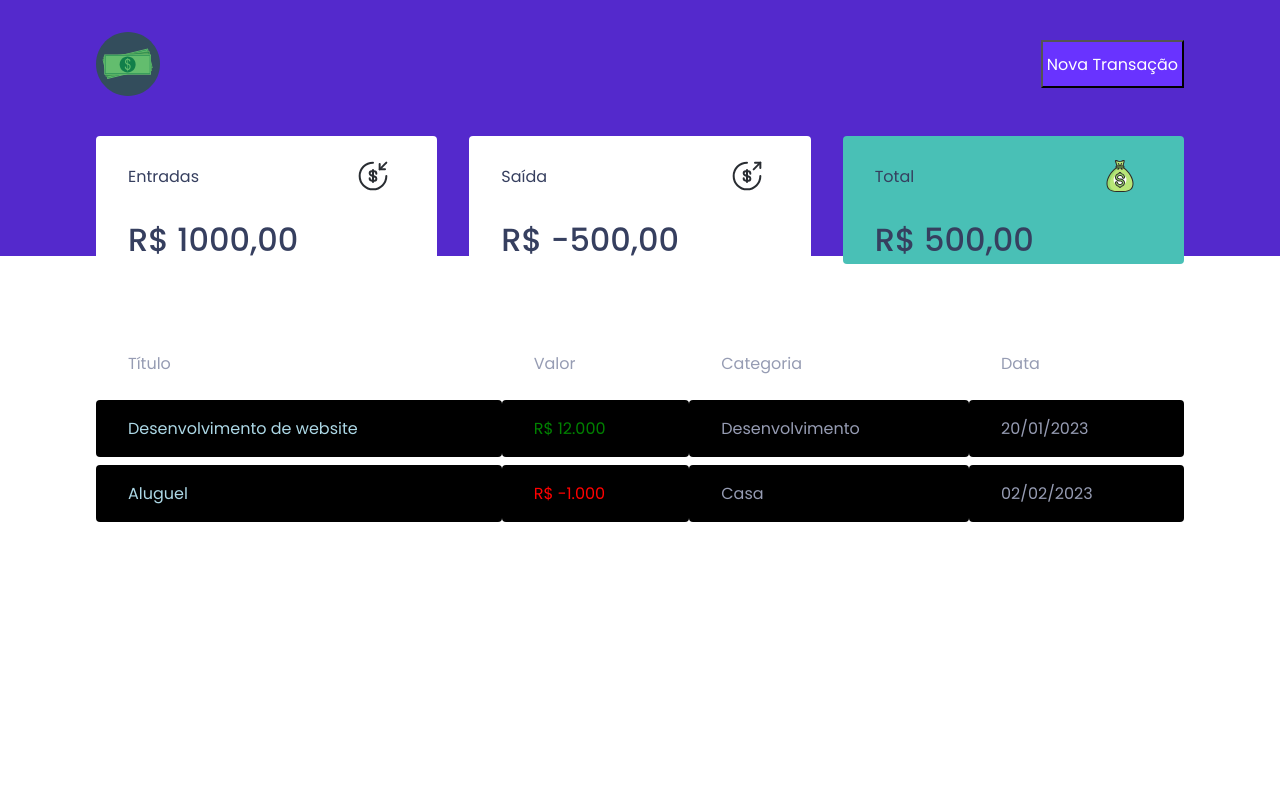
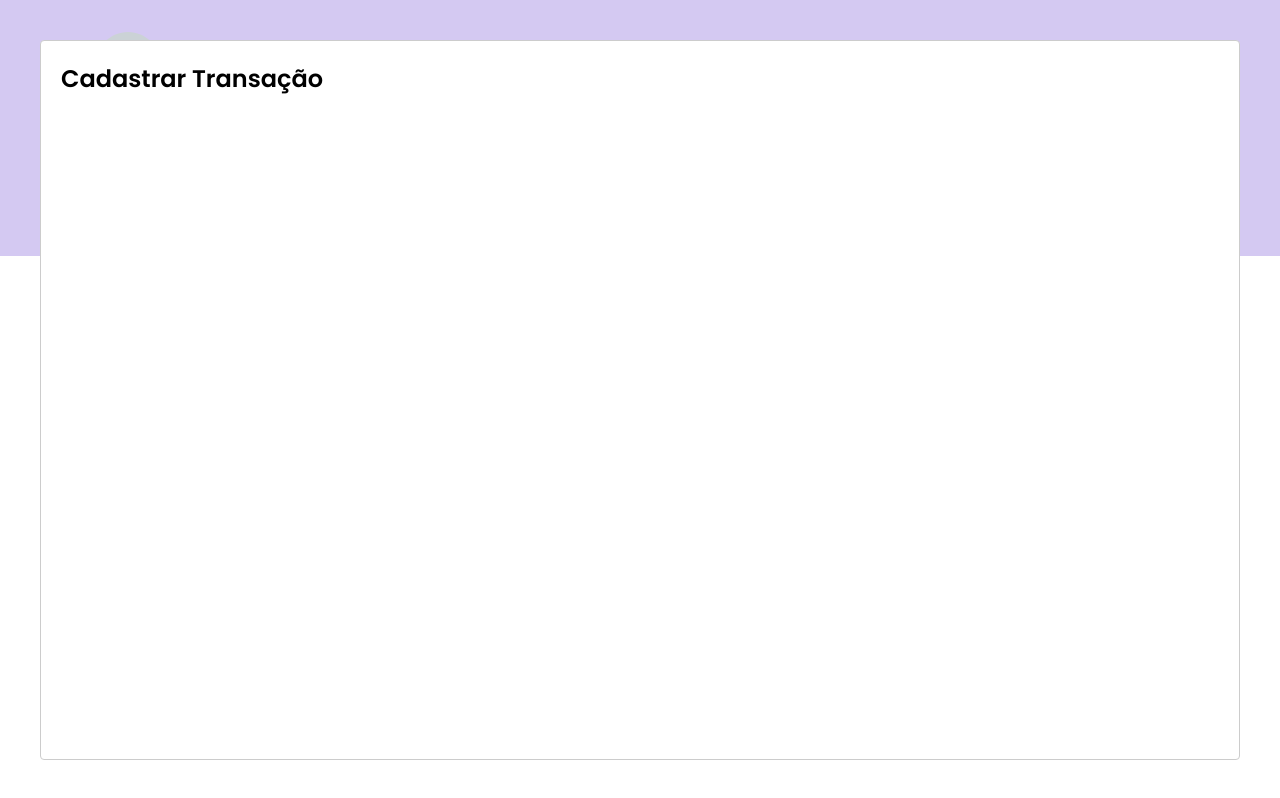
Before and after one commit to wesley-isaias/React-Rocktseat, a React (Create React App) app: page / in a window 1280 px wide. Both pictures are taken after a click on the button "Nova Transação". Built offline with nearby package versions, Linux system fonts and the light colour scheme; no server answers; what miragejs would draw is missing.

Commit message:
Chapter II-04 Configurando Moda

```diff
--- a/package.json
+++ b/package.json
@@ -7,6 +7,7 @@
     "miragejs": "^0.1.47",
     "react": "^17.0.1",
     "react-dom": "^17.0.1",
+    "react-modal": "^3.16.1",
     "react-scripts": "5.0.1",
     "styled-components": "5.2.1",
     "typescript": "^4.4.2",
@@ -20,6 +21,7 @@
     "@types/node": "^16.7.13",
     "@types/react": "^18.0.0",
     "@types/react-dom": "^18.0.0",
+    "@types/react-modal": "^3.13.1",
     "@types/styled-components": "5.1.7"
   },
   "scripts": {
--- a/src/App.tsx
+++ b/src/App.tsx
@@ -1,12 +1,34 @@
+import Modal from 'react-modal';
+import { useState } from "react";
+import ReactModal from "react-modal";
 import { Dashboard } from "./components/Dashboard";
 import { Header } from "./components/header";
 import { GlobalStyle } from "./styles/global";
 
 export function App() {
+  const [isNewTransactionModalOpen, setIsNewTransactionModalOpen] = useState(false);
+
+  function handleOpenNewTransactionModal (){
+    setIsNewTransactionModalOpen(true);
+  }
+
+  function handleCloseNewTransactionModal (){
+    setIsNewTransactionModalOpen(false);
+  }
+
   return (
     <>
-    <Header />
+    <Header  onOpenNewTransactionModal = {handleOpenNewTransactionModal} />
     <Dashboard />
+
+          <Modal
+          isOpen= {isNewTransactionModalOpen}
+          onRequestClose ={handleCloseNewTransactionModal}
+          >
+            <h2>Cadastrar Transação</h2>
+
+
+          </Modal>
 
     <GlobalStyle />
     </>
--- a/src/components/header/index.tsx
+++ b/src/components/header/index.tsx
@@ -1,17 +1,20 @@
 import logoImg from '../../assets/logo.svg'
 import { Container,Content } from './styles'
 
+interface HeaderProps {
+  onOpenNewTransactionModal: () => void;
+}
 
-export function Header (){
+
+export function Header({onOpenNewTransactionModal}: HeaderProps){
     return (
         <Container>
           <Content>
 
           <img src={logoImg} alt="dt money" />
-          <button type="button">
+          <button type="button" onClick={onOpenNewTransactionModal}>
             Nova Transação
           </button>
-
           </Content>
         </Container>
     )
```
Also changed, not shown: 1 other file (tests, documents, lock files or other folders).
